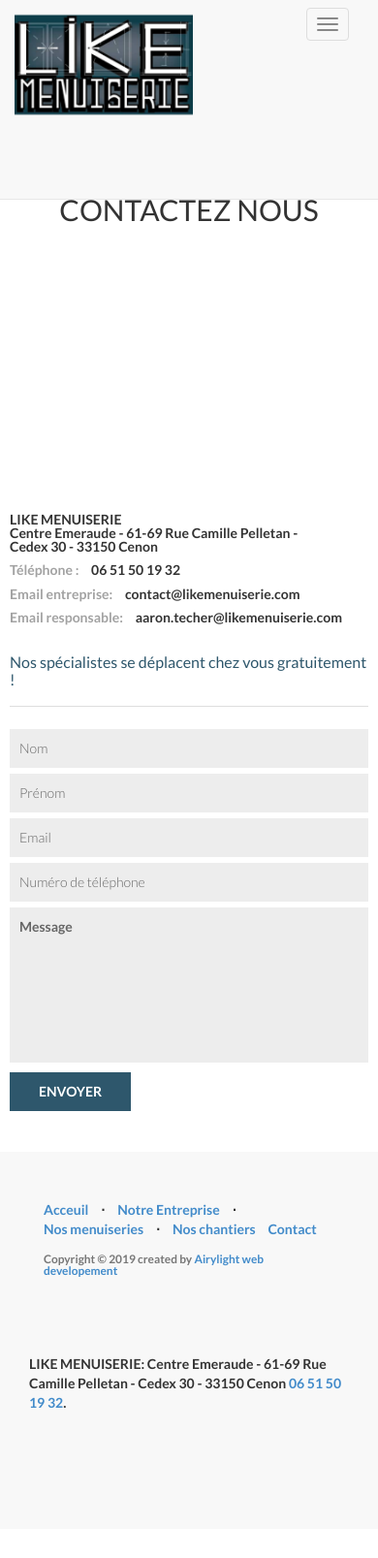
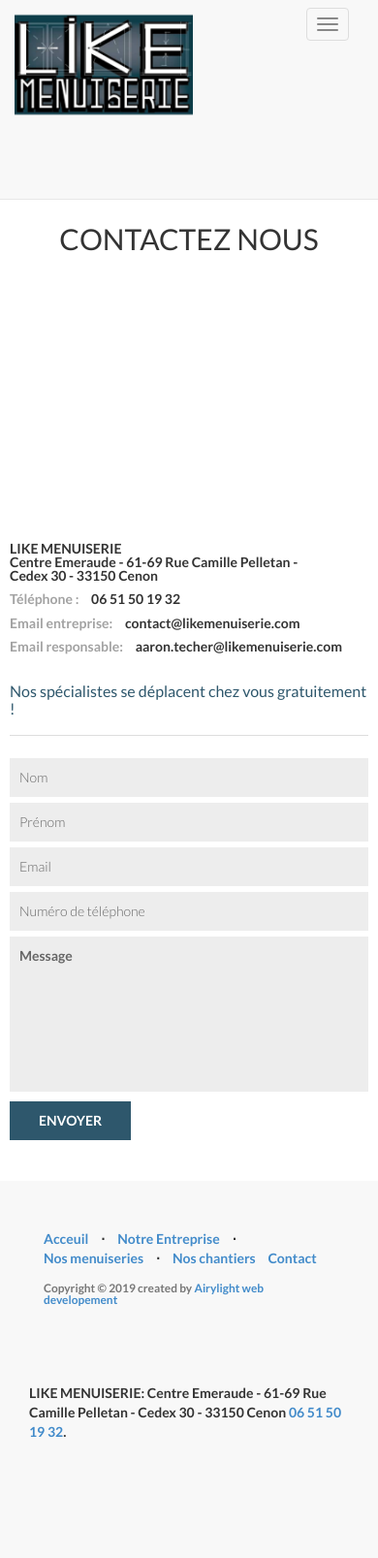
Before and after one commit to IsmaelSANE/likemenuiserie-beta, a Jekyll site: the page built from contact/index.html, in a window 390 px wide. Shown: the whole page at 97% size. Built offline with Jekyll 4.4.1, drawn with Linux system fonts in a browser that asks for light colours; before the commit the page ends 1577 px from its top, so only the background shows below that.

Commit message:
Fix contact title size bug for Iphones

```diff
--- a/css/landing-page.css
+++ b/css/landing-page.css
@@ -129,6 +129,9 @@
     .header-logo img {
       height: 100%;
       width: auto;
+    }
+    #intro-contact {
+      margin-top: 130px;
     }
     video.background {
       position: absolute;
```
